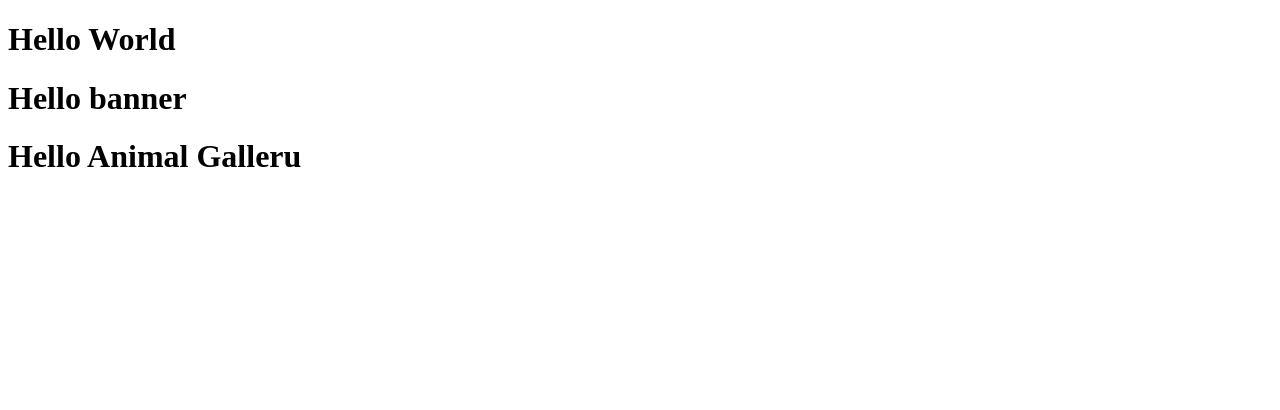
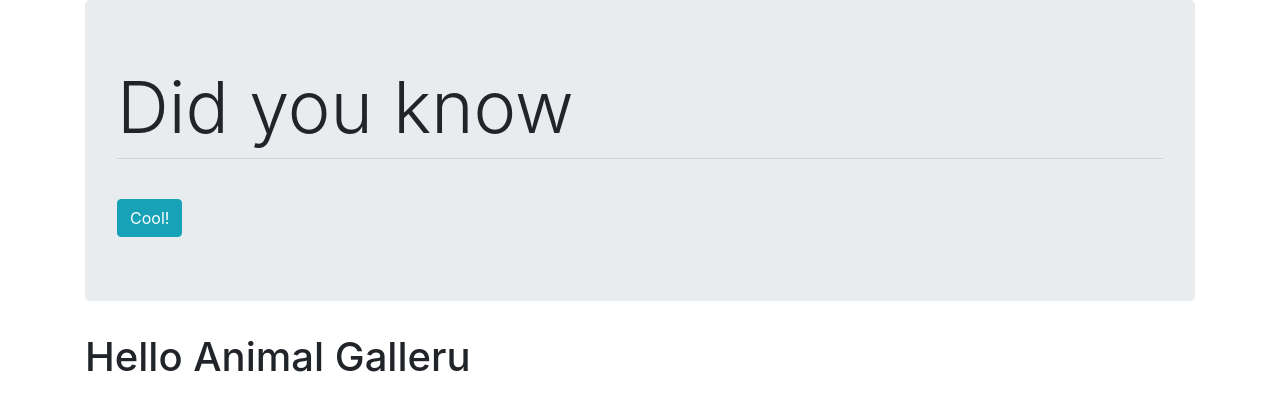
Before and after one commit to Web-Dev-Speedrunners/assignment-6, a React (Create React App) app: page / in a window 1280 px wide. Shown: the top 410 px of the page. Built offline with nearby package versions, Linux system fonts and the light colour scheme; no server answers.

Commit message:
Added banner

```diff
--- a/public/index.html
+++ b/public/index.html
@@ -15,6 +15,7 @@
       user's mobile device or desktop. See https://developers.google.com/web/fundamentals/web-app-manifest/
     -->
     <link rel="manifest" href="%PUBLIC_URL%/manifest.json" />
+    <link rel="stylesheet" href="https://stackpath.bootstrapcdn.com/bootstrap/4.3.1/css/bootstrap.min.css" integrity="sha384-ggOyR0iXCbMQv3Xipma34MD+dH/1fQ784/j6cY/iJTQUOhcWr7x9JvoRxT2MZw1T" crossorigin="anonymous">
     <!--
       Notice the use of %PUBLIC_URL% in the tags above.
       It will be replaced with the URL of the `public` folder during the build.
--- a/src/App.tsx
+++ b/src/App.tsx
@@ -1,13 +1,15 @@
 import React from "react";
+import { Container } from "reactstrap";
 import AnimalGallery from "./components/animal_gallery";
 import Banner from "./components/banner";
 
 const App: React.FC = () => {
   return (
     <div>
-      <h1>Hello World</h1>
-      <Banner />
-      <AnimalGallery />
+      <Container>
+        <Banner />
+        <AnimalGallery />
+      </Container>
     </div>
   );
 };
--- a/src/components/banner/index.tsx
+++ b/src/components/banner/index.tsx
@@ -1,7 +1,38 @@
-import React from "react";
+import { makeStyles } from "@material-ui/styles";
+import React, { useEffect, useState } from "react";
+import { Button, Jumbotron } from "reactstrap";
+import { FindFact } from "../../services";
+
+const useStyles = makeStyles({
+  button: {
+    marginTop: "24px",
+  },
+});
 
 const Banner: React.FC = () => {
-  return <h1>Hello banner</h1>;
+  const [currentFact, setCurrentFact] = useState("");
+
+  const classes = useStyles();
+
+  const displayNewFact = async () => {
+    const fact = await FindFact();
+    setCurrentFact(fact);
+  };
+
+  useEffect(() => {
+    displayNewFact();
+  }, []);
+
+  return (
+    <Jumbotron>
+      <h2 className="display-3">Did you know</h2>
+      <hr className="my-2" />
+      <p className="lead">{currentFact}</p>
+      <Button color="info" className={classes.button} onClick={displayNewFact}>
+        Cool!
+      </Button>
+    </Jumbotron>
+  );
 };
 
 export default Banner;
```
